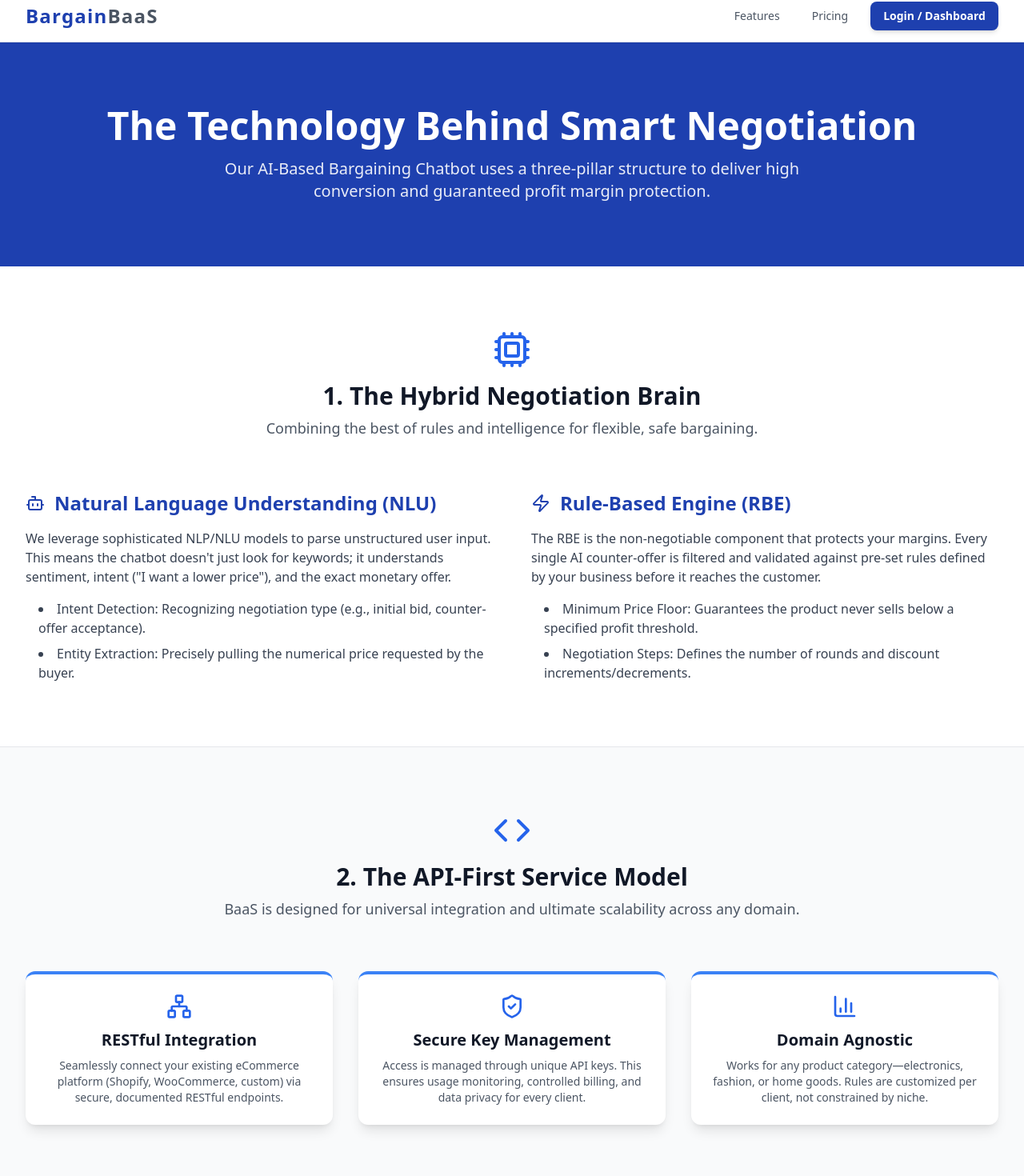
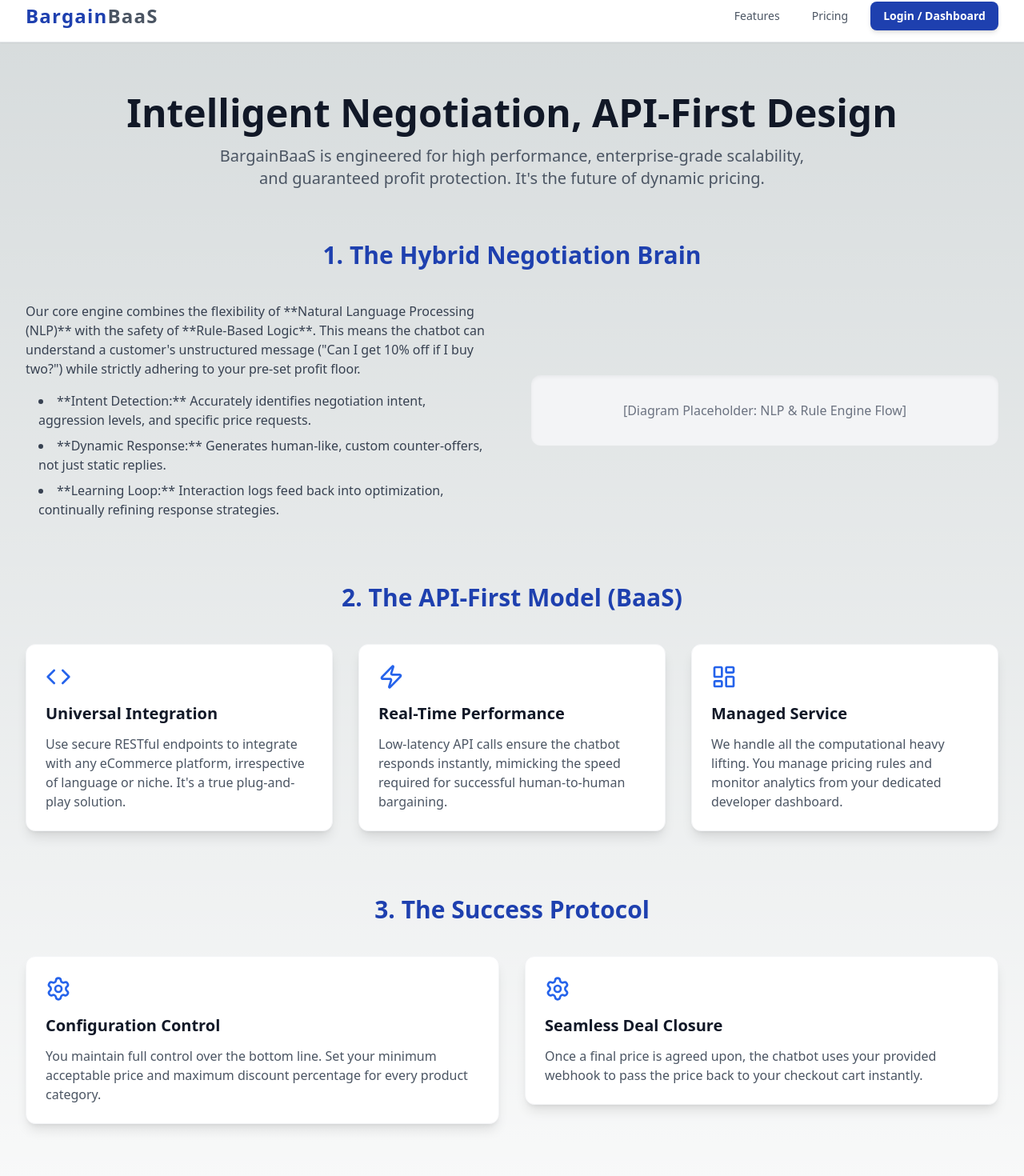
Before and after one commit to IbadMunawar/BargainBaaS-Frontend, a Next.js app: page /features in a window 1280 px wide. Shown: the part 12-1482 px from the top of the page at 80% size. Built offline with nearby package versions, Linux system fonts and the light colour scheme.

Commit message:
fix: escaped apostrophes for Vercel build compliance

```diff
--- a/src/pages/auth/login.tsx
+++ b/src/pages/auth/login.tsx
@@ -102,7 +102,7 @@
 
             {/* Link to Sign Up */}
             <div className="text-center text-sm text-gray-600">
-                Don't have an account?
+                Don&apos;t have an account?
                 <Link href="/auth/signup" className="font-medium text-primary-600 hover:text-primary-500 ml-1 transition duration-150">
                     Sign up now
                 </Link>
--- a/src/pages/features.tsx
+++ b/src/pages/features.tsx
@@ -1,164 +1,110 @@
 import Head from 'next/head';
-import Link from 'next/link';
 import Navbar from '../components/layout/Navbar';
 import Footer from '../components/layout/Footer';
-import { Bot, Zap, Network, ShieldCheck, Cpu, Code, BarChart3, TrendingUp } from 'lucide-react';
+import { Zap, Code, LayoutDashboard, Settings } from 'lucide-react';
+import Link from 'next/link';
+
+// Helper component for feature blocks
+const FeatureBlock: React.FC<{ icon: React.ReactNode, title: string, description: string }> = ({ icon, title, description }) => (
+  <div className="p-6 bg-white rounded-xl shadow-lg border border-gray-100 hover:shadow-xl transition duration-300">
+    <div className="text-primary-600 mb-4">{icon}</div>
+    <h3 className="text-xl font-bold text-gray-900 mb-3">{title}</h3>
+    <p className="text-gray-600">{description}</p>
+  </div>
+);
 
 const FeaturesPage: React.FC = () => {
   return (
     <>
       <Head>
-        <title>Features | BargainBaaS - AI Negotiation Technology</title>
-        <meta name="description" content="Discover the core technology and protocols that power our AI-Based Bargaining Chatbot as a Service." />
+        <title>Features & Technology | BargainBaaS</title>
       </Head>
 
       <Navbar />
+      <main className="pt-16 pb-24">
+        <div className="max-w-7xl mx-auto px-4 sm:px-6 lg:px-8">
 
-      <main className="min-h-screen">
-        <HeaderSection />
-        <HybridBrainSection />
-        <ApiFirstSection />
-        <SuccessProtocolSection />
+          <header className="text-center mb-16">
+            <h1 className="text-5xl font-extrabold text-gray-900 mb-4">
+              Intelligent Negotiation, API-First Design
+            </h1>
+            <p className="text-xl text-gray-600 max-w-3xl mx-auto">
+              BargainBaaS is engineered for high performance, enterprise-grade scalability, and guaranteed profit protection. It&apos;s the future of dynamic pricing.
+            </p>
+          </header>
+
+          {/* 1. Hybrid Brain Section */}
+          <section className="mb-20">
+            <h2 className="text-3xl font-bold text-primary-800 text-center mb-10">
+              1. The Hybrid Negotiation Brain
+            </h2>
+            <div className="grid md:grid-cols-2 gap-12 items-center">
+              <div>
+                <p className="text-gray-700 mb-4">
+                  Our core engine combines the flexibility of **Natural Language Processing (NLP)** with the safety of **Rule-Based Logic**. This means the chatbot can understand a customer&apos;s unstructured message ("Can I get 10% off if I buy two?") while strictly adhering to your pre-set profit floor.
+                </p>
+                <ul className="list-disc list-inside space-y-2 text-gray-700 ml-4">
+                  <li>**Intent Detection:** Accurately identifies negotiation intent, aggression levels, and specific price requests.</li>
+                  <li>**Dynamic Response:** Generates human-like, custom counter-offers, not just static replies.</li>
+                  <li>**Learning Loop:** Interaction logs feed back into optimization, continually refining response strategies.</li>
+                </ul>
+              </div>
+              <div className="bg-gray-100 p-8 rounded-xl shadow-inner">
+                <p className="text-gray-500 text-center">
+                  [Diagram Placeholder: NLP & Rule Engine Flow]
+                </p>
+              </div>
+            </div>
+          </section>
+
+          {/* 2. API-First Model Section */}
+          <section className="mb-20">
+            <h2 className="text-3xl font-bold text-primary-800 text-center mb-10">
+              2. The API-First Model (BaaS)
+            </h2>
+            <div className="grid md:grid-cols-3 gap-8">
+              <FeatureBlock
+                icon={<Code className="w-8 h-8"/>}
+                title="Universal Integration"
+                description="Use secure RESTful endpoints to integrate with any eCommerce platform, irrespective of language or niche. It&apos;s a true plug-and-play solution."
+              />
+              <FeatureBlock
+                icon={<Zap className="w-8 h-8"/>}
+                title="Real-Time Performance"
+                description="Low-latency API calls ensure the chatbot responds instantly, mimicking the speed required for successful human-to-human bargaining."
+              />
+              <FeatureBlock
+                icon={<LayoutDashboard className="w-8 h-8"/>}
+                title="Managed Service"
+                description="We handle all the computational heavy lifting. You manage pricing rules and monitor analytics from your dedicated developer dashboard."
+              />
+            </div>
+          </section>
+
+          {/* 3. Success Protocol Section */}
+          <section>
+            <h2 className="text-3xl font-bold text-primary-800 text-center mb-10">
+              3. The Success Protocol
+            </h2>
+            <div className="grid md:grid-cols-2 gap-8 items-start">
+              <FeatureBlock
+                icon={<Settings className="w-8 h-8"/>}
+                title="Configuration Control"
+                description="You maintain full control over the bottom line. Set your minimum acceptable price and maximum discount percentage for every product category."
+              />
+              <FeatureBlock
+                icon={<Settings className="w-8 h-8"/>}
+                title="Seamless Deal Closure"
+                description="Once a final price is agreed upon, the chatbot uses your provided webhook to pass the price back to your checkout cart instantly."
+              />
+            </div>
+          </section>
+
+        </div>
       </main>
-
       <Footer />
     </>
   );
 };
 
 export default FeaturesPage;
-
-// ======================================================================
-// Helper Components for Features Page
-// ======================================================================
-
-const HeaderSection: React.FC = () => (
-    <section className="bg-primary-800 py-20 text-white">
-        <div className="max-w-7xl mx-auto px-4 sm:px-6 lg:px-8 text-center">
-            <h1 className="text-4xl md:text-5xl font-extrabold mb-4">
-                The Technology Behind Smart Negotiation
-            </h1>
-            <p className="text-xl opacity-90 max-w-3xl mx-auto">
-                Our AI-Based Bargaining Chatbot uses a three-pillar structure to deliver high conversion and guaranteed profit margin protection.
-            </p>
-        </div>
-    </section>
-);
-
-// --- 1. Hybrid Brain Section ---
-const HybridBrainSection: React.FC = () => (
-    <section className="py-20 bg-white">
-        <div className="max-w-7xl mx-auto px-4 sm:px-6 lg:px-8">
-            <div className="text-center mb-16">
-                <Cpu className="h-12 w-12 text-primary-600 mx-auto mb-4" />
-                <h2 className="text-3xl font-bold text-gray-900">1. The Hybrid Negotiation Brain</h2>
-                <p className="text-lg text-gray-600 mt-2">Combining the best of rules and intelligence for flexible, safe bargaining.</p>
-            </div>
-
-            <div className="grid md:grid-cols-2 gap-12 items-start">
-                <div>
-                    <h3 className="text-2xl font-semibold text-primary-800 mb-4 flex items-center">
-                        <Bot className="h-6 w-6 mr-3" /> Natural Language Understanding (NLU)
-                    </h3>
-                    <p className="text-gray-700 mb-4">
-                        We leverage sophisticated NLP/NLU models to parse unstructured user input. This means the chatbot doesn't just look for keywords; it understands sentiment, intent ("I want a lower price"), and the exact monetary offer.
-                    </p>
-                    <ul className="space-y-2 text-gray-700 list-disc list-inside ml-4">
-                        <li>Intent Detection: Recognizing negotiation type (e.g., initial bid, counter-offer acceptance).</li>
-                        <li>Entity Extraction: Precisely pulling the numerical price requested by the buyer.</li>
-                    </ul>
-                </div>
-                <div>
-                    <h3 className="text-2xl font-semibold text-primary-800 mb-4 flex items-center">
-                        <Zap className="h-6 w-6 mr-3" /> Rule-Based Engine (RBE)
-                    </h3>
-                    <p className="text-gray-700 mb-4">
-                        The RBE is the non-negotiable component that protects your margins. Every single AI counter-offer is filtered and validated against pre-set rules defined by your business before it reaches the customer.
-                    </p>
-                    <ul className="space-y-2 text-gray-700 list-disc list-inside ml-4">
-                        <li>Minimum Price Floor: Guarantees the product never sells below a specified profit threshold.</li>
-                        <li>Negotiation Steps: Defines the number of rounds and discount increments/decrements.</li>
-                    </ul>
-                </div>
-            </div>
-        </div>
-    </section>
-);
-
-// --- 2. API-First Model Section ---
-const ApiFirstSection: React.FC = () => (
-    <section className="py-20 bg-gray-50 border-t border-b border-gray-200">
-        <div className="max-w-7xl mx-auto px-4 sm:px-6 lg:px-8">
-            <div className="text-center mb-16">
-                <Code className="h-12 w-12 text-primary-600 mx-auto mb-4" />
-                <h2 className="text-3xl font-bold text-gray-900">2. The API-First Service Model</h2>
-                <p className="text-lg text-gray-600 mt-2">BaaS is designed for universal integration and ultimate scalability across any domain.</p>
-            </div>
-
-            <div className="grid md:grid-cols-3 gap-8 text-center">
-                <div className="p-6 bg-white rounded-xl shadow-lg border-t-4 border-primary-500">
-                    <Network className="h-8 w-8 text-primary-600 mx-auto mb-3" />
-                    <h3 className="text-xl font-semibold text-gray-900 mb-2">RESTful Integration</h3>
-                    <p className="text-gray-600 text-sm">
-                        Seamlessly connect your existing eCommerce platform (Shopify, WooCommerce, custom) via secure, documented RESTful endpoints.
-                    </p>
-                </div>
-                <div className="p-6 bg-white rounded-xl shadow-lg border-t-4 border-primary-500">
-                    <ShieldCheck className="h-8 w-8 text-primary-600 mx-auto mb-3" />
-                    <h3 className="text-xl font-semibold text-gray-900 mb-2">Secure Key Management</h3>
-                    <p className="text-gray-600 text-sm">
-                        Access is managed through unique API keys. This ensures usage monitoring, controlled billing, and data privacy for every client.
-                    </p>
-                </div>
-                <div className="p-6 bg-white rounded-xl shadow-lg border-t-4 border-primary-500">
-                    <BarChart3 className="h-8 w-8 text-primary-600 mx-auto mb-3" />
-                    <h3 className="text-xl font-semibold text-gray-900 mb-2">Domain Agnostic</h3>
-                    <p className="text-gray-600 text-sm">
-                        Works for any product category—electronics, fashion, or home goods. Rules are customized per client, not constrained by niche.
-                    </p>
-                </div>
-            </div>
-        </div>
-    </section>
-);
-
-// --- 3. Success Protocol Section ---
-const SuccessProtocolSection: React.FC = () => (
-    <section className="py-20 bg-white">
-        <div className="max-w-7xl mx-auto px-4 sm:px-6 lg:px-8">
-            <div className="text-center mb-16">
-                <TrendingUp className="h-12 w-12 text-primary-600 mx-auto mb-4" />
-                <h2 className="text-3xl font-bold text-gray-900">3. The Conversion Success Protocol</h2>
-                <p className="text-lg text-gray-600 mt-2">Our final step: converting the negotiation into a guaranteed sale.</p>
-            </div>
-
-            <div className="grid md:grid-cols-2 gap-12 items-center">
-                <div className="p-6 bg-primary-50 rounded-xl border-l-4 border-primary-400">
-                    <h3 className="text-2xl font-semibold text-primary-800 mb-4">Deal Closure & Checkout</h3>
-                    <p className="text-gray-700 mb-4">
-                        Once the chatbot and the user reach an agreed-upon price (meeting the RBE minimum), the final discounted price is immediately sent back to the client's eCommerce platform via a single API callback.
-                    </p>
-                    <p className="text-gray-700 font-medium">
-                        This minimizes cart abandonment by ensuring a smooth, instant transition from bargaining to the secure checkout process.
-                    </p>
-                </div>
-                <div className="p-6 bg-gray-100 rounded-xl border-l-4 border-gray-400">
-                    <h3 className="text-2xl font-semibold text-gray-900 mb-4">Continuous Optimization</h3>
-                    <p className="text-gray-700 mb-4">
-                        Every negotiation log is captured and analyzed in the Database Layer. Over time, this data can be used to inform and refine the RBE and the AI's counter-offer strategies, maximizing profitability and customer satisfaction.
-                    </p>
-                </div>
-            </div>
-
-            <div className="mt-20 text-center">
-                <h3 className="text-2xl font-bold text-gray-900 mb-6">Ready to Integrate Smart Bargaining?</h3>
-                <Link
-                    href="/auth/signup"
-                    className="inline-block px-10 py-3 text-lg font-bold rounded-xl text-white bg-primary-800 hover:bg-primary-900 transition duration-300 shadow-xl shadow-primary-300/50"
-                >
-                    Start Your Free Trial
-                </Link>
-            </div>
-        </div>
-    </section>
-);
```
Also changed, not shown: 1 other file (tests, documents, lock files or other folders).
